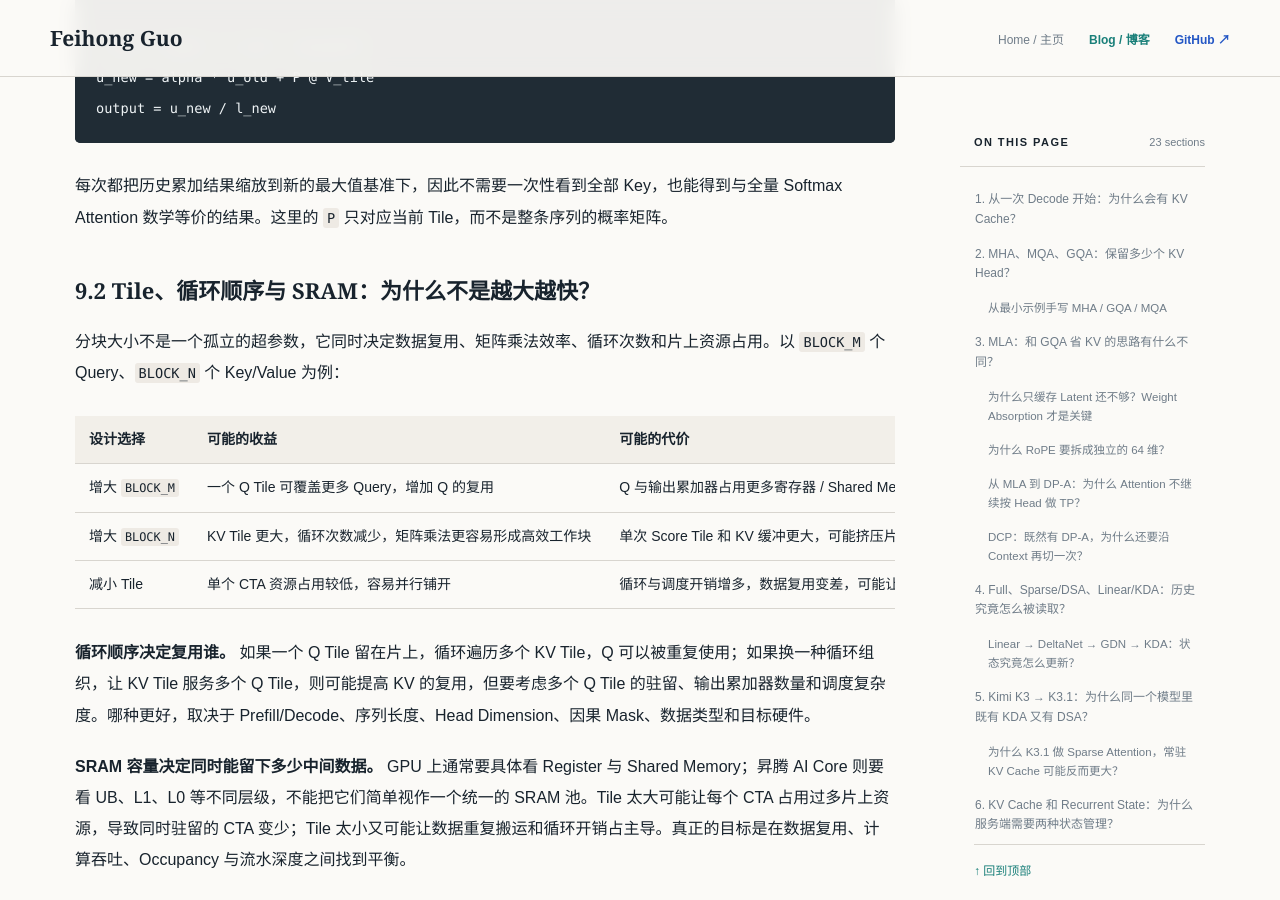
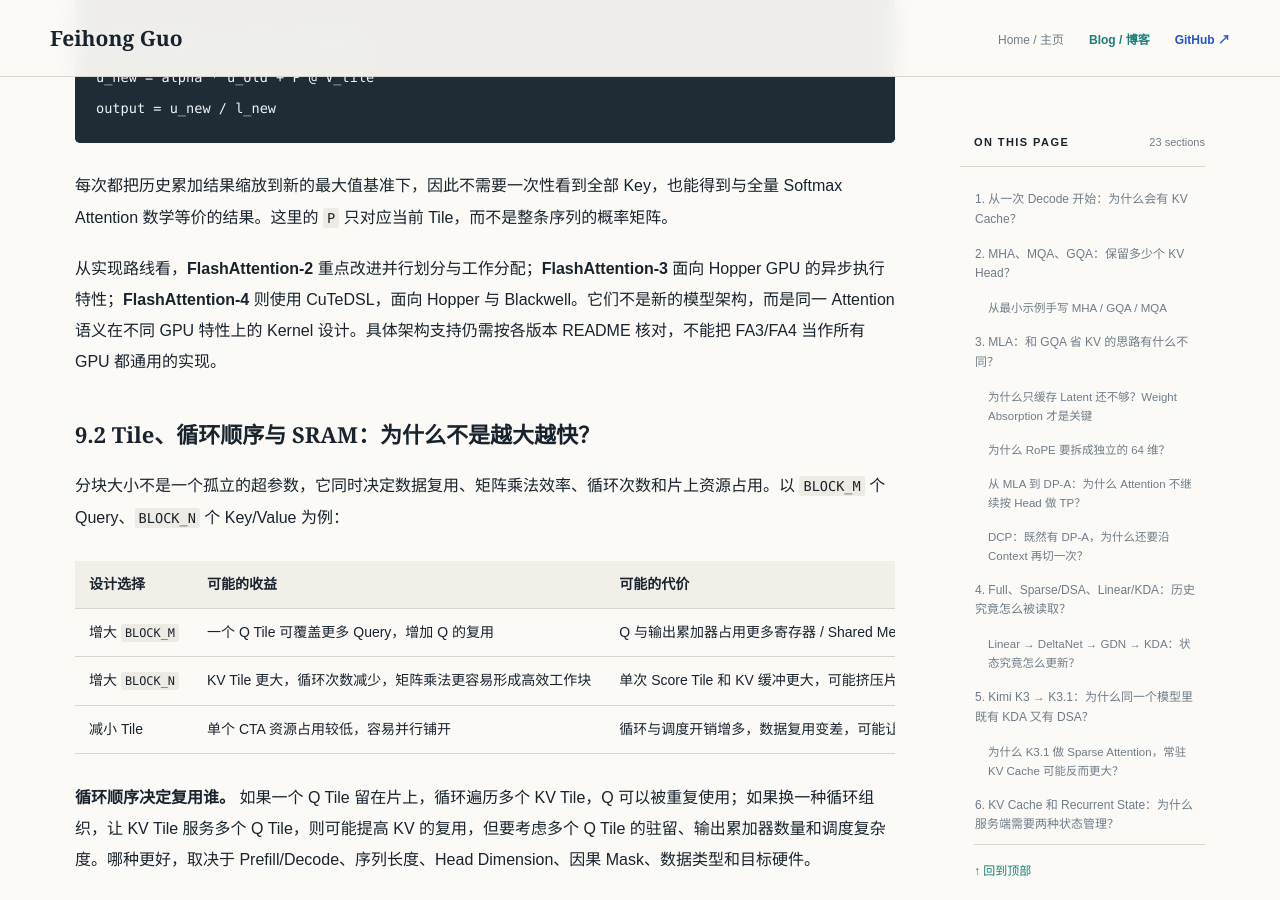
Before and after one commit to Phoenix3334/Phoenix3334.github.io, a Jekyll site: the page built from _posts/2026-11-19-attention-from-gqa-to-kimi-k31.md, in a window 1280 px wide and 900 px high, scrolled down 26433 px. Built offline with Jekyll 4.4.1, drawn with Linux system fonts in a browser that asks for light colours.

Commit message:
Clarify FlashAttention kernel generations and hardware targets

```diff
--- a/_posts/2026-11-19-attention-from-gqa-to-kimi-k31.md
+++ b/_posts/2026-11-19-attention-from-gqa-to-kimi-k31.md
@@ -658,6 +658,8 @@ output = u_new / l_new
 
 每次都把历史累加结果缩放到新的最大值基准下，因此不需要一次性看到全部 Key，也能得到与全量 Softmax Attention 数学等价的结果。这里的 `P` 只对应当前 Tile，而不是整条序列的概率矩阵。
 
+从实现路线看，**FlashAttention-2** 重点改进并行划分与工作分配；**FlashAttention-3** 面向 Hopper GPU 的异步执行特性；**FlashAttention-4** 则使用 CuTeDSL，面向 Hopper 与 Blackwell。它们不是新的模型架构，而是同一 Attention 语义在不同 GPU 特性上的 Kernel 设计。具体架构支持仍需按各版本 README 核对，不能把 FA3/FA4 当作所有 GPU 都通用的实现。
+
 ### 9.2 Tile、循环顺序与 SRAM：为什么不是越大越快？
 
 分块大小不是一个孤立的超参数，它同时决定数据复用、矩阵乘法效率、循环次数和片上资源占用。以 `BLOCK_M` 个 Query、`BLOCK_N` 个 Key/Value 为例：
```
